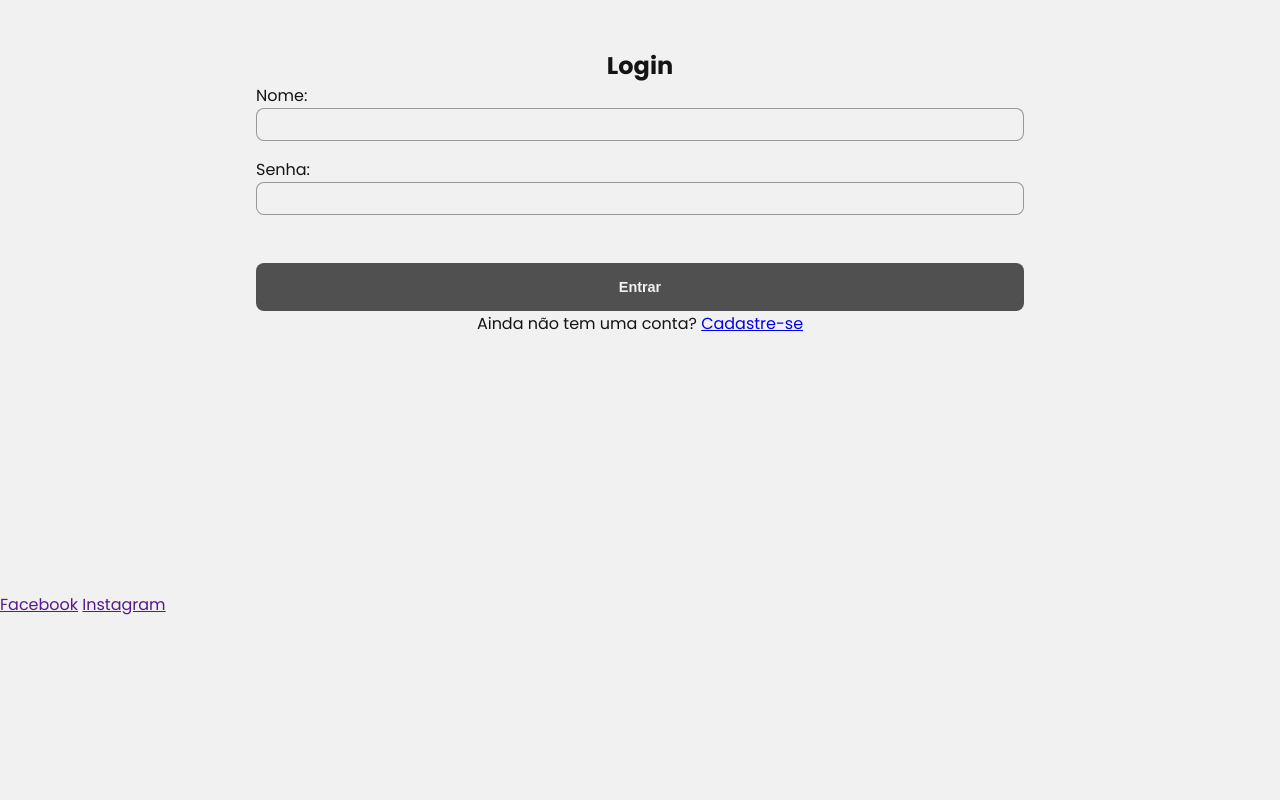
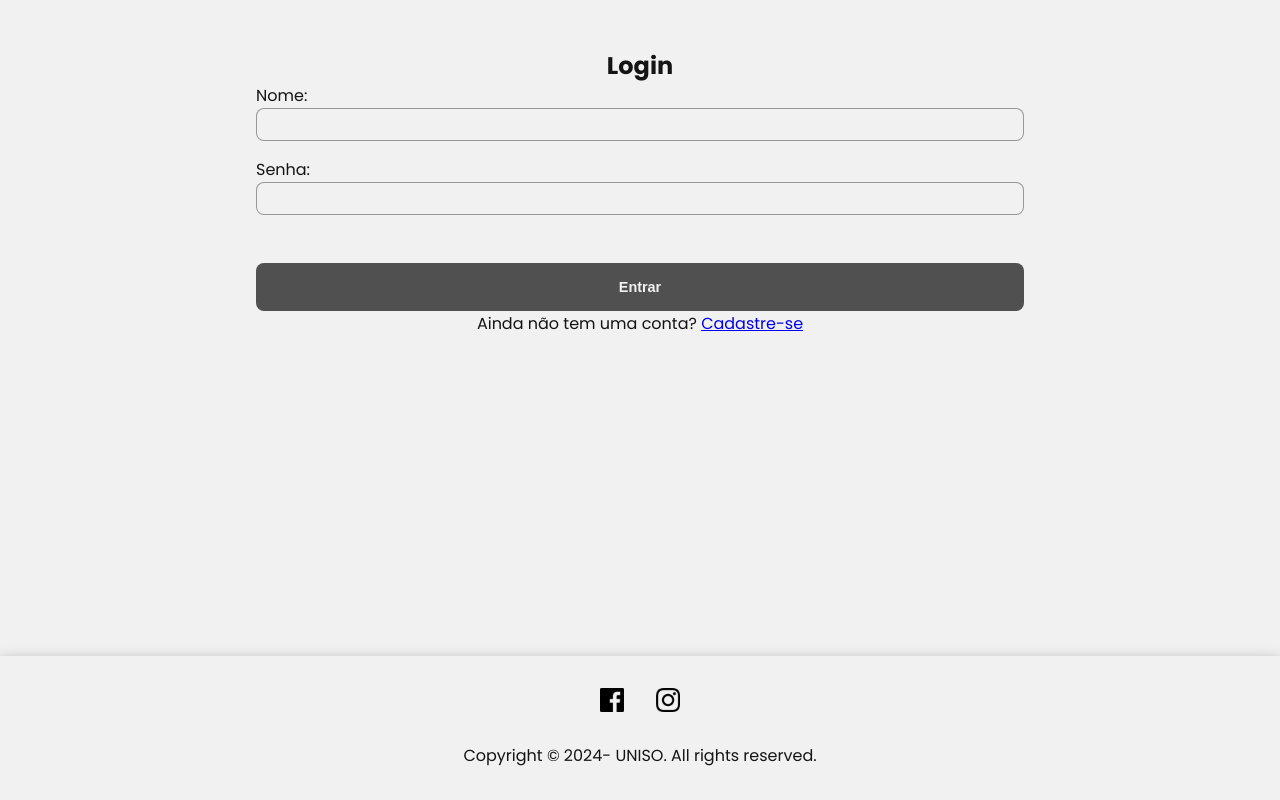
Before and after one commit to PauloHenriqueOliveiradeAlmeida/NP02, a plain HTML site: page login.html in a window 1280 px wide. Shown: the part 314-1114 px from the top of the page. Before the commit the page ends 931 px from the top, so only its background shows below. Drawn offline with Linux system fonts and the light colour scheme.

Commit message:
:sparkles: feat: Footer added

```diff
--- a/login.html
+++ b/login.html
@@ -26,10 +26,15 @@
 			<p id="errorMsg" style="color: red; display: none">Usuário ou senha inválidos. Tente novamente.</p>
 		</div>
 		<footer>
-			<div>
-				<a href="">Facebook</a>
-				<a href="">Instagram</a>
+			<div class="container-footer">
+				<div class="footer-link">
+					<a href="#"><img class="logo-image" src="assets/facebook.png" alt="facebook-logo"></a>
+				</div>
+				<div class="footer-link">
+					<a href="#"><img class="logo-image" src="/assets/instagram.png" alt="instagram-logo"></a>
+				</div>
 			</div>
+			<p class="copyright">Copyright &copy; 2024- UNISO. All rights reserved.</p>
 		</footer>
 		<script type="module" src="scripts/login.js"></script>
 	</body>
--- a/style.css
+++ b/style.css
@@ -6,7 +6,12 @@
 	--secondary: #2c2c2c;
 	--white: #F1F1F1;
 }
-
+footer{
+	margin-top: 4rem;
+	padding: 2rem;
+	box-shadow: rgba(0, 0, 0, 0.35) 0px 5px 15px;
+	gap: 2rem;
+}
 * {
 	margin: 0;
 	padding: 0;
@@ -27,7 +32,6 @@ h3 {
 	text-align: center;
 	margin-bottom: 2rem;
 }
-
 .container {
 	width: 100%;
 	min-height: 100vh;
@@ -245,8 +249,26 @@ form {
 	overflow-y: scroll;
 }
 
+.copyright {
+	display: flex;
+	justify-content: center;
+	margin-top: 1.5rem;
+}
+.container-footer {
+	display: flex;
+	justify-content: center;
+	align-items: center;
+	gap: 2rem;
+}
+
+.footer-link {
+	width: 15%;
+}
+.logo-image{
+	width: 100%;
+}
 #message {
-  margin-top: 20px;
+	margin-top: 20px;
   padding: 10px;
   background-color: #f0f0f0;
   border: 1px solid #ccc;
@@ -267,6 +289,10 @@ form {
 		display: table;
 		border-radius: 5rem;
 		border-collapse: collapse;
+	}
+
+	.footer-link {
+		width: 2%;
 	}
 
 	.view-institution-table thead {
```
Also changed, not shown: cadastro-usuarios.html (+11 -0 lines), index.html (+11 -0 lines), instituicoes.html (+12 -0 lines), assets/facebook.png (added), assets/instagram.png (added).
